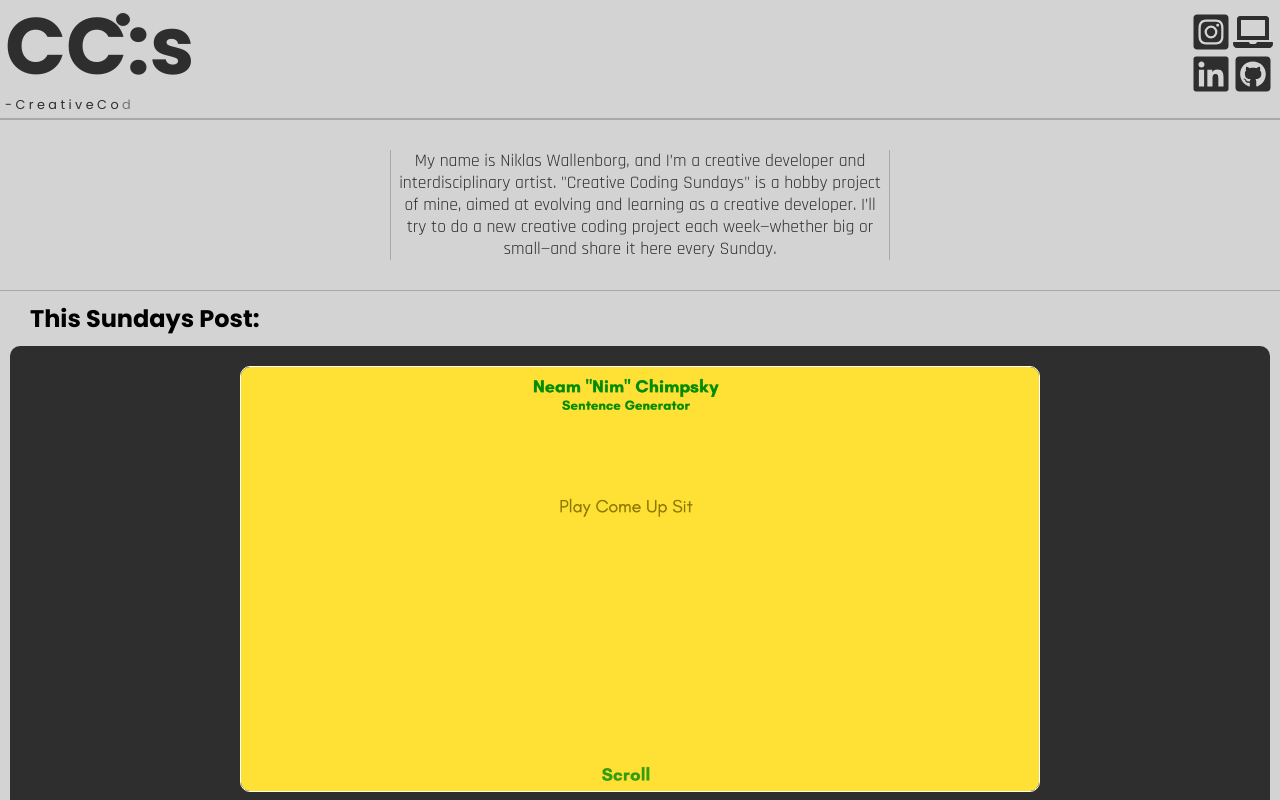
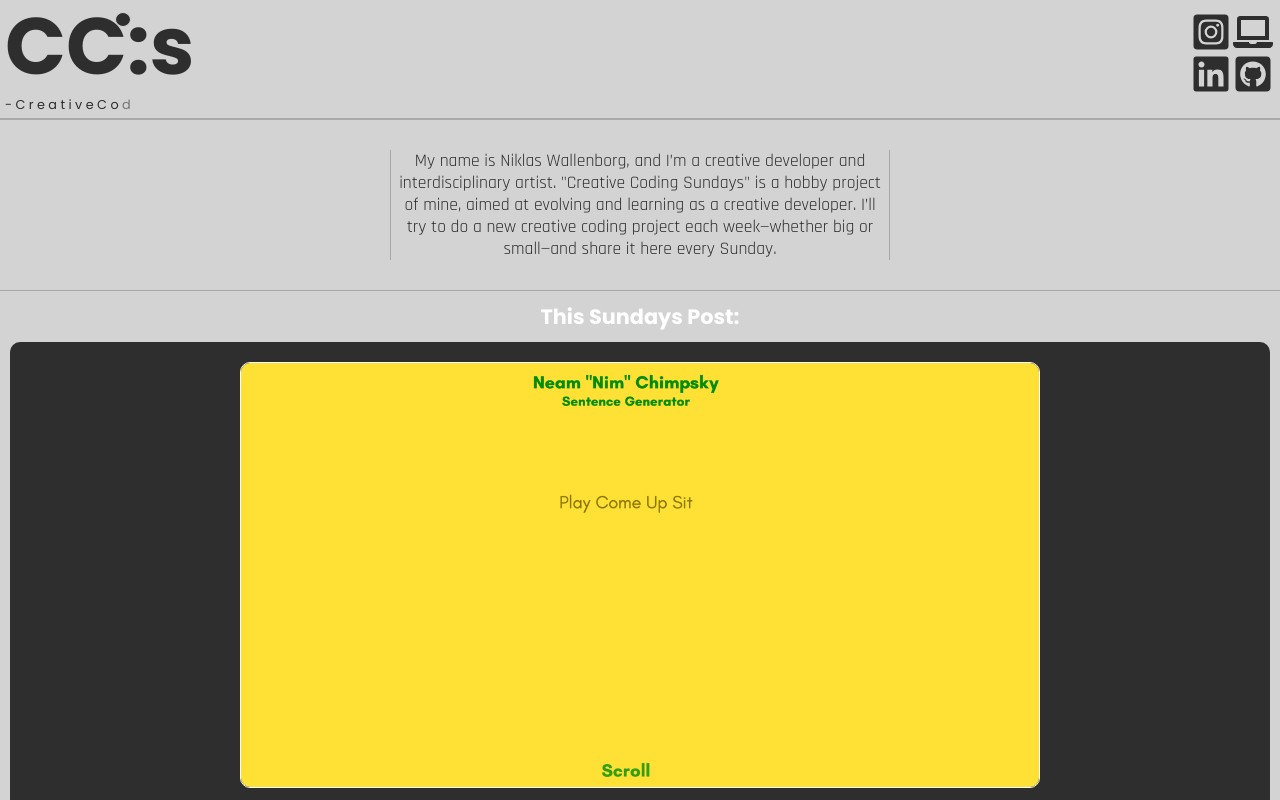
Before and after one commit to Wallenborg/CC-s, a React (Vite) app: page / in a window 1280 px wide. Shown: the top 800 px of the page. Built offline with nearby package versions, Linux system fonts and the light colour scheme.

Commit message:
add text-align on newest post

```diff
--- a/src/components/newpage/NewPage.css
+++ b/src/components/newpage/NewPage.css
@@ -12,3 +12,10 @@
   background-color: var(--clr-text);
   border-radius: 10px;
 }
+
+.new-page-title {
+  font-family: "Poppins", sans-serif;
+  font-size: 1.5rem;
+  text-align: center;
+  margin-bottom: 10px;
+}
--- a/src/components/newpage/NewPage.jsx
+++ b/src/components/newpage/NewPage.jsx
@@ -11,7 +11,7 @@ export default function NewPage() {
 
   return (
     <div className="wrapper">
-      <h2 className="page-title">This Sundays Post:</h2>
+      <h2 className="new-page-title">This Sundays Post:</h2>
       <div className="newest-page-box">
         <NewPageBox key={latestPost.id} post={latestPost} />
       </div>
```
